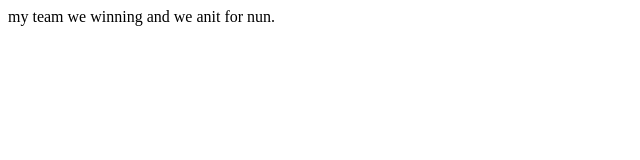
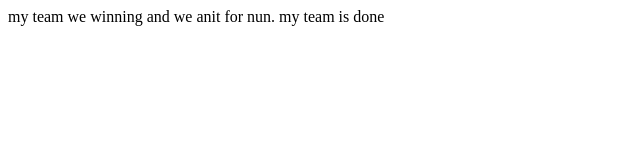
Before and after one commit to YoungDre/Dre, a plain HTML site: page index.html in a window 1280 px wide. Shown: the whole page, without its empty margins (0-640 px from the left). Drawn offline with Linux system fonts and the light colour scheme.

Commit message:
new changes
heyy

```diff
--- a/index.html
+++ b/index.html
@@ -3,6 +3,7 @@
 <body>
 <p>
 	my team we winning and we anit for nun.
+my team is done
 </p>
 </body>
 </html>
```
